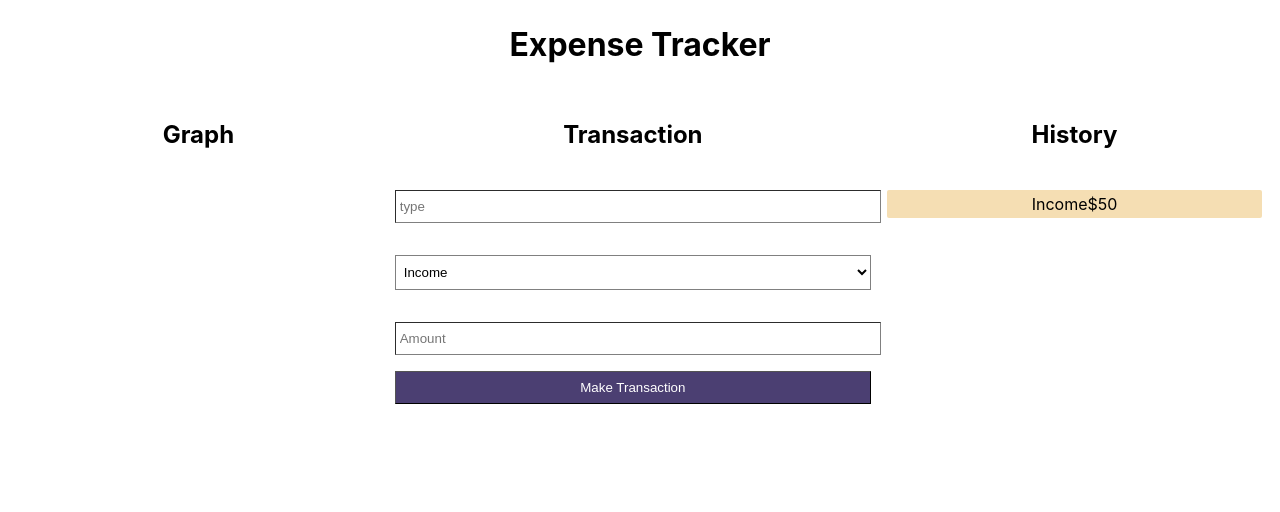
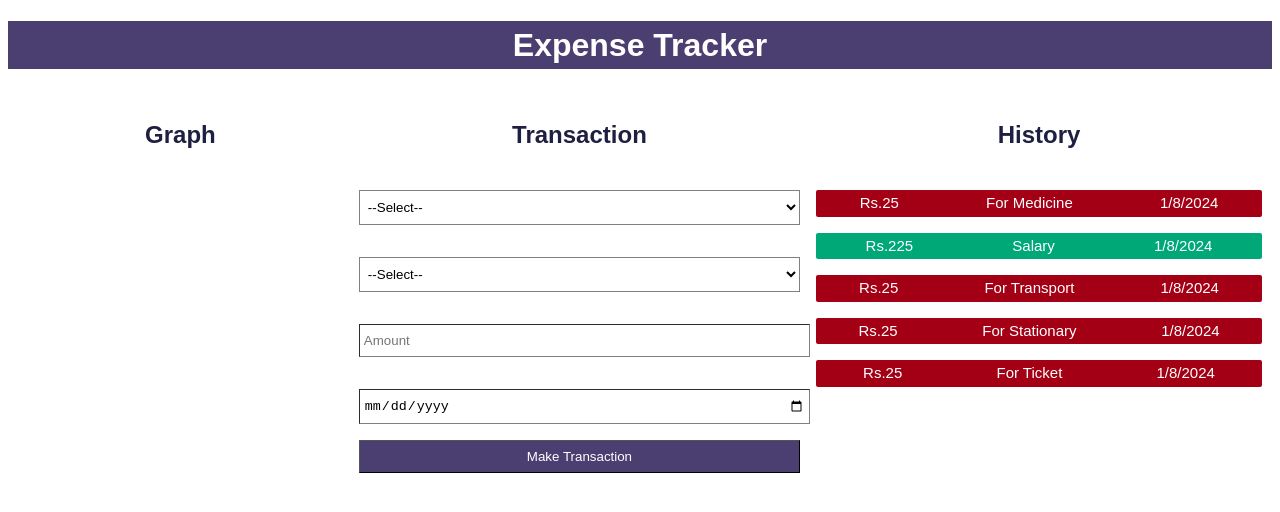
Before and after one commit to pranitlama/expense_tracker, a React (Vite) app: page / in a window 1280 px wide. Shown: the top 512 px of the page. Built offline with nearby package versions, Linux system fonts and the light colour scheme.

Commit message:
transaction and history

```diff
--- a/src/App.css
+++ b/src/App.css
@@ -1,5 +1,15 @@
+body {
+  font-family: Arial, sans-serif;
+  color: #1f2041;
+}
+
 h1 {
   text-align: center;
+}
+
+.main-title {
+  background-color: #4b3f72;
+  color: white;
 }
 
 .section {
@@ -57,10 +67,13 @@ h1 {
 
 .item {
   display: flex;
-  justify-content: center;
-  background-color: wheat;
+  justify-content: space-around;
+  /* background-color: #a30015; */
   padding-top: 2px;
   padding-bottom: 2px;
   border-radius: 2px;
   text-align: center;
+  text-transform: capitalize;
+  font-size: 15px;
+  color: white;
 }
--- a/src/App.jsx
+++ b/src/App.jsx
@@ -1,19 +1,31 @@
-import { useState } from "react";
-import reactLogo from "./assets/react.svg";
-import viteLogo from "/vite.svg";
 import "./App.css";
 import History from "./components/history";
 import Entry from "./components/entry";
 import Graph from "./components/graph";
 
+import data from "./Data";
+import { useState } from "react";
+
 function App() {
+  const [list, setList] = useState(data);
+
+  function addlist(newlist) {
+    console.log(newlist);
+    setList([...list, newlist]);
+  }
+
   return (
     <div>
-      <h1>Expense Tracker</h1>
+      <h1 className="main-title">Expense Tracker</h1>
       <div className="section">
         <Graph />
-        <Entry />
-        <History />
+        <Entry addlist={addlist} />
+        <div className="history-list">
+          <h1 className="title">History</h1>
+          {list.map((item, index) => {
+            return <History list={item} key={index} />;
+          })}
+        </div>
       </div>
     </div>
   );
--- /dev/null
+++ b/src/Data.js
@@ -0,0 +1,41 @@
+export default [
+  {
+    id: 1,
+    amt: 25,
+    des: "for medicine",
+    type: "expense",
+    date: "1/8/2024",
+  },
+
+  {
+    id: 2,
+    amt: 225,
+    des: "salary",
+    type: "income",
+    date: "1/8/2024",
+  },
+
+  {
+    id: 3,
+    amt: 25,
+    des: "for transport",
+    type: "expense",
+    date: "1/8/2024",
+  },
+
+  {
+    id: 4,
+    amt: 25,
+    des: "for stationary",
+    type: "expense",
+    date: "1/8/2024",
+  },
+
+  {
+    id: 5,
+    amt: 25,
+    des: "for ticket",
+    type: "expense",
+    date: "1/8/2024",
+  },
+];
--- a/src/components/entry.jsx
+++ b/src/components/entry.jsx
@@ -1,27 +1,181 @@
-export default function entry() {
+import { useState } from "react";
+
+export default function entry({ addlist }) {
+  const [amt, setAmt] = useState("");
+  const [typeopt, setTypeopt] = useState("");
+  const [type, setType] = useState("");
+  const [date, setDate] = useState("");
+  const [opt, setOpt] = useState([]);
+
+  const options = [
+    {
+      name: "expense",
+      types: [
+        {
+          name: "utilities",
+        },
+        {
+          name: "Housing",
+        },
+        {
+          name: "Transportation",
+        },
+        {
+          name: "Groceries",
+        },
+        {
+          name: "Health",
+        },
+        {
+          name: "Entertainment",
+        },
+        {
+          name: "Education",
+        },
+        {
+          name: "debts",
+        },
+        {
+          name: "personal care",
+        },
+        {
+          name: "miscellaneous",
+        },
+      ],
+    },
+
+    {
+      name: "income",
+      types: [
+        {
+          name: "salary",
+        },
+        {
+          name: "freelancing",
+        },
+        {
+          name: "business income",
+        },
+        {
+          name: "rental income",
+        },
+        {
+          name: "investment income",
+        },
+        {
+          name: "royalties",
+        },
+        {
+          name: "gifts",
+        },
+        {
+          name: "bonus or commission",
+        },
+      ],
+    },
+  ];
+
+  function onchange(e, name) {
+    switch (name) {
+      case "type":
+        setType(e.target.value);
+        setOpt(options.find((opt) => opt.name == e.target.value).types);
+        break;
+      case "typeopt":
+        setTypeopt(e.target.value);
+        break;
+      case "amt":
+        setAmt(e.target.value);
+        break;
+      case "date":
+        setDate(e.target.value);
+        break;
+      default:
+        break;
+    }
+  }
+
+  function handleSubmit(e) {
+    e.preventDefault();
+    let data = {
+      type: type,
+      des: typeopt,
+      amt: amt,
+      date: date == "" ? new Date().toLocaleDateString() : date,
+    };
+    console.log(data);
+    addlist(data);
+    // setDes("");
+    setAmt("");
+    setDate("");
+  }
   return (
     <div className="entry">
       <h1 className="title">Transaction</h1>
-      <form action="">
+      <form action="" onSubmit={handleSubmit}>
         <div className="entryform">
-          <div className="input-group">
+          {/* <div className="input-group">
             <input
               type="text"
-              name=""
+              name="des"
+              onChange={(e) => onchange(e, "des")}
               id=""
+              value={des}
               className="form-input"
               placeholder="type"
             />
-          </div>
-          <select name="" id="" className="form-input">
-            <option value="Income">Income</option>
-            <option value="Expense">Expense</option>
+          </div> */}
+          <select
+            name="type"
+            id=""
+            value={type}
+            onChange={(e) => onchange(e, "type")}
+            className="form-input"
+          >
+            <option defaultChecked>--Select--</option>
+            {options.map((opt, index) => {
+              return (
+                <option value={opt.name} key={index}>
+                  {opt.name}
+                </option>
+              );
+            })}
+          </select>
+
+          <select
+            name="typeopt"
+            id=""
+            className="form-input"
+            value={typeopt}
+            onChange={(e) => onchange(e, "typeopt")}
+          >
+            <option>--Select--</option>
+            {opt.map((op, index) => {
+              return (
+                <option value={op.name} key={index}>
+                  {op.name}
+                </option>
+              );
+            })}
           </select>
           <div className="input-group">
             <input
-              type="text"
+              type="number"
               className="form-input"
-              name=""
+              onChange={(e) => onchange(e, "amt")}
+              name="amt"
+              value={amt}
+              id=""
+              placeholder="Amount"
+            />
+          </div>
+          <div className="input-group">
+            <input
+              type="date"
+              className="form-input"
+              onChange={(e) => onchange(e, "date")}
+              name="amt"
+              value={date}
               id=""
               placeholder="Amount"
             />
--- a/src/components/graph.jsx
+++ b/src/components/graph.jsx
@@ -1,3 +1,7 @@
 export default function graph() {
-  return <h1 className="title">Graph</h1>;
+  return (
+    <div>
+      <h1 className="title">Graph</h1>
+    </div>
+  );
 }
--- a/src/components/history.jsx
+++ b/src/components/history.jsx
@@ -1,11 +1,12 @@
-export default function history() {
+export default function history({ list }) {
+  let style = {
+    background: list.type == "expense" ? "#A30015" : "#00A878",
+  };
   return (
-    <div className="history-list">
-      <h1 className="title">History</h1>
-      <div className="item">
-        <span className="list-item">Income </span>
-        <span>$50</span>
-      </div>
+    <div className="item" style={style}>
+      <span className="list-amt">Rs.{list.amt}</span>
+      <span className="list-type">{list.des} </span>
+      <span className="list-date">{list.date}</span>
     </div>
   );
 }
```
